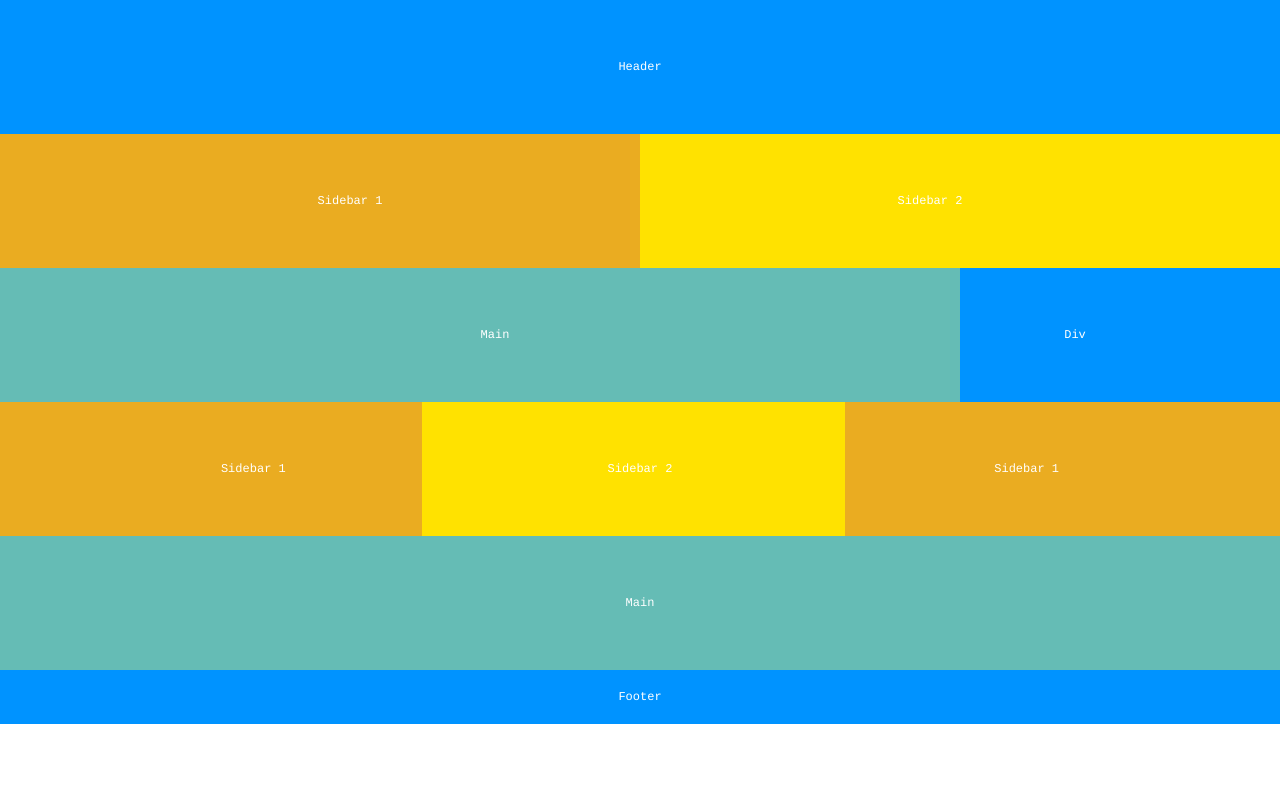
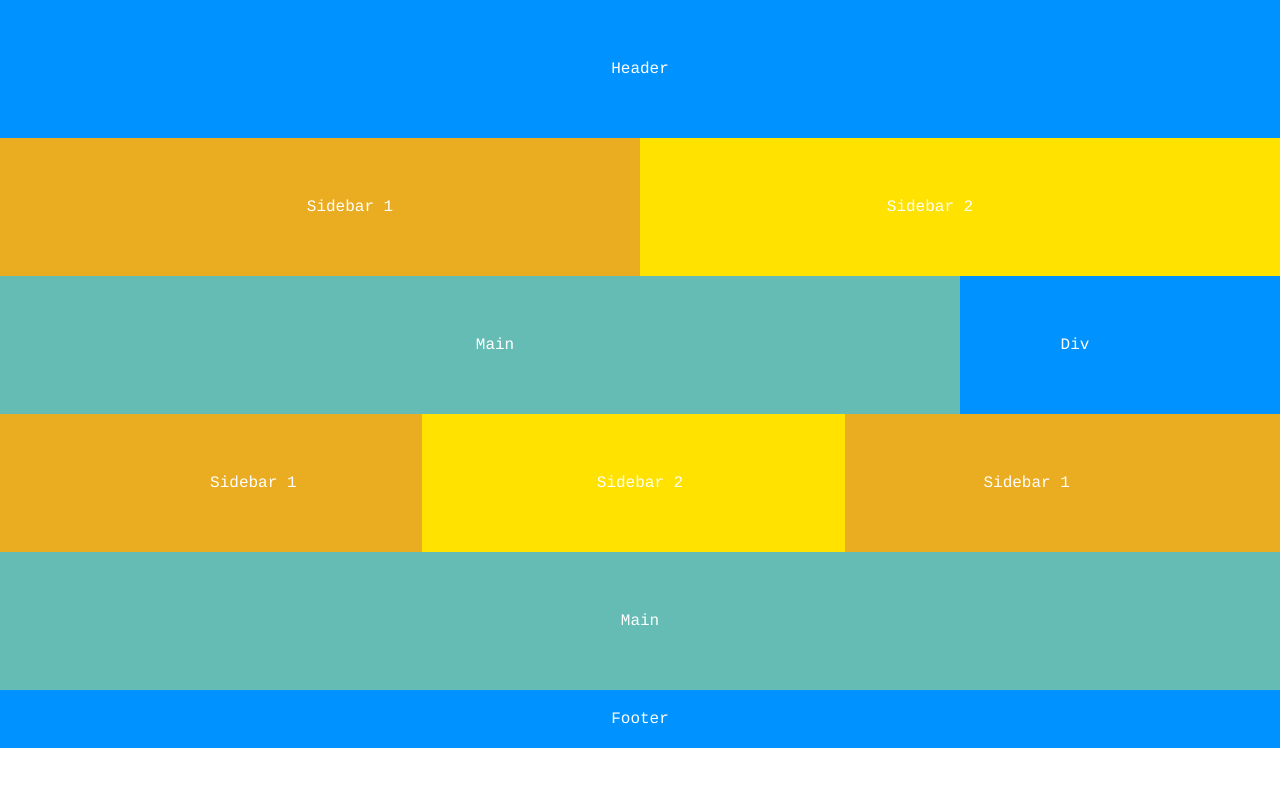
Before and after one commit to CaptainDrakken/WD02-Wireframe, a plain HTML site: page easy.html in a window 1280 px wide. Drawn offline with Linux system fonts and the light colour scheme.

Commit message:
Update easy.css

```diff
--- a/easy.css
+++ b/easy.css
@@ -2,7 +2,7 @@
     font-family: Courier, monospace;
     color: #FFFFFF;
     text-align: center;
-    font-size: 12px;
+    font-size: medium;
 }
 body {
     margin: 0;
```
